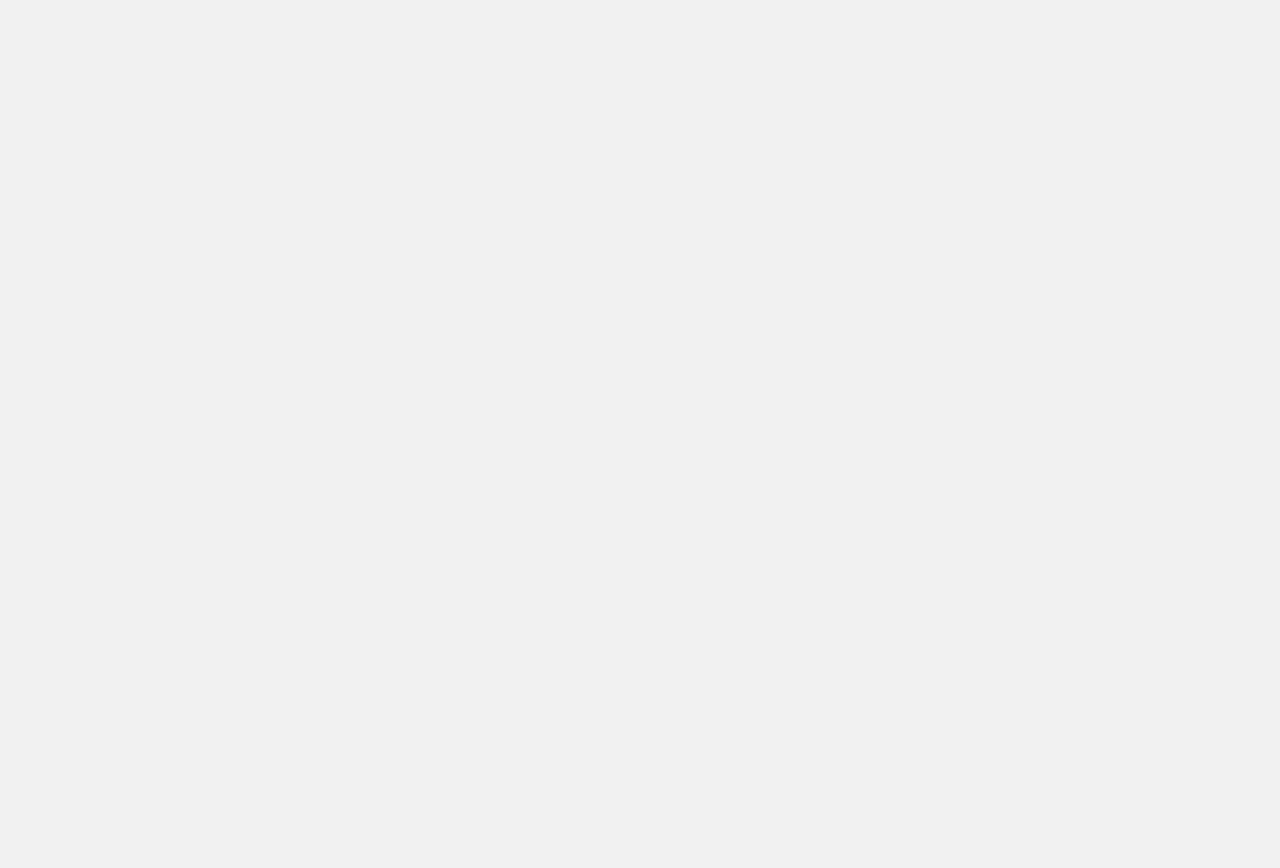
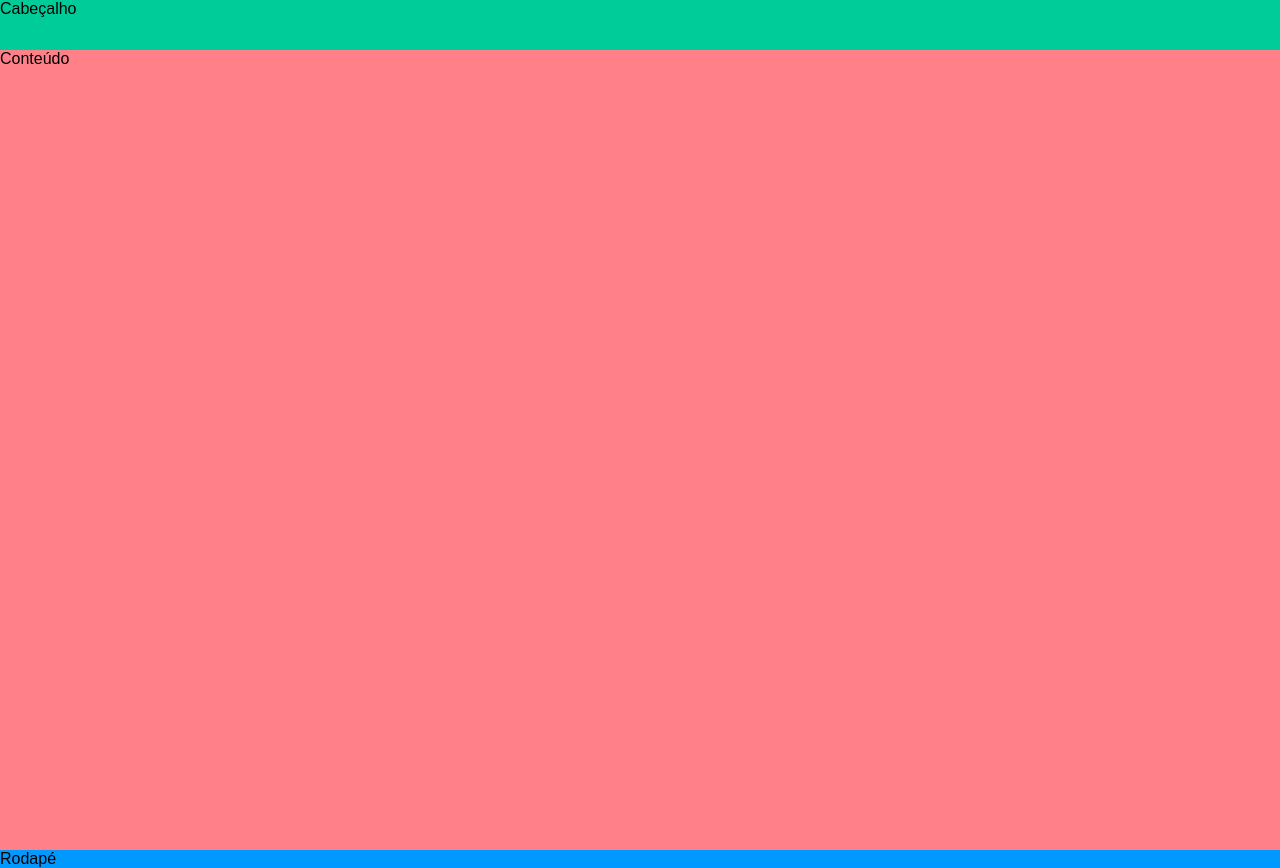
Before and after one commit to Luizcontes/alura-css-grid-layout, a plain HTML site: page index.html in a window 1280 px wide. Before the commit the page ends 800 px from the top, so only its background shows below. Drawn offline with Linux system fonts and the light colour scheme.

Commit message:
Aula01 - Completo

```diff
--- a/assets/css/style.css
+++ b/assets/css/style.css
@@ -2,13 +2,19 @@
     background: #f1f1f1;
     display: grid;
     font-family: Arial, Helvetica, sans-serif;
+    grid-template-areas: "cabecalho" "conteúdo" "rodape";
+    grid-template-columns: auto;
+    grid-template-rows: 50px 100vh auto;
 }
 
 .cabecalho {
+    background: #00cc99;
 }
 
 .conteudo {
+    background: #ff8088;
 }
 
 .rodape {
+    background: #0099ff;
 }
--- a/index.html
+++ b/index.html
@@ -10,9 +10,9 @@
     <link href="./assets/css/style.css" rel="stylesheet">
 </head>
 <body class="app">
-    <header class="cabecalho"></header>
-    <main class="conteudo"></main>
-    <footer class="rodape"></footer>
+    <header class="cabecalho">Cabeçalho</header>
+    <main class="conteudo">Conteúdo</main>
+    <footer class="rodape">Rodapé</footer>
     <script src="./assets/js/fontawesome.all.min.js"></script>
 </body>
 </html>
```
